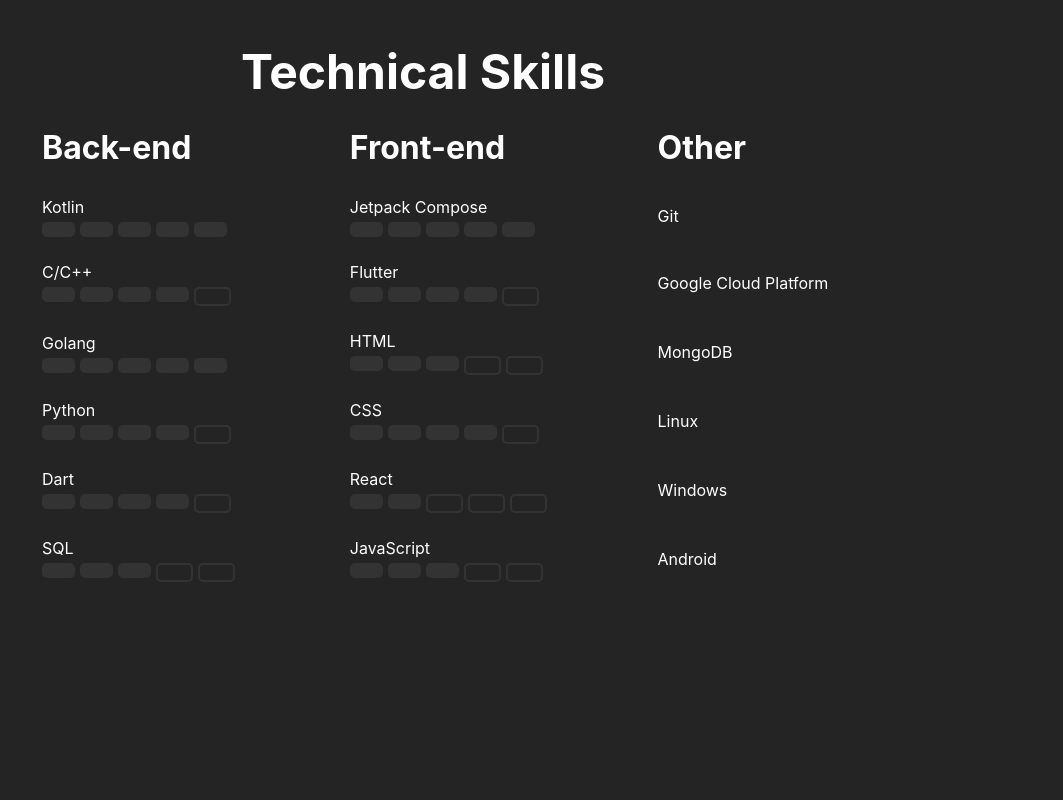
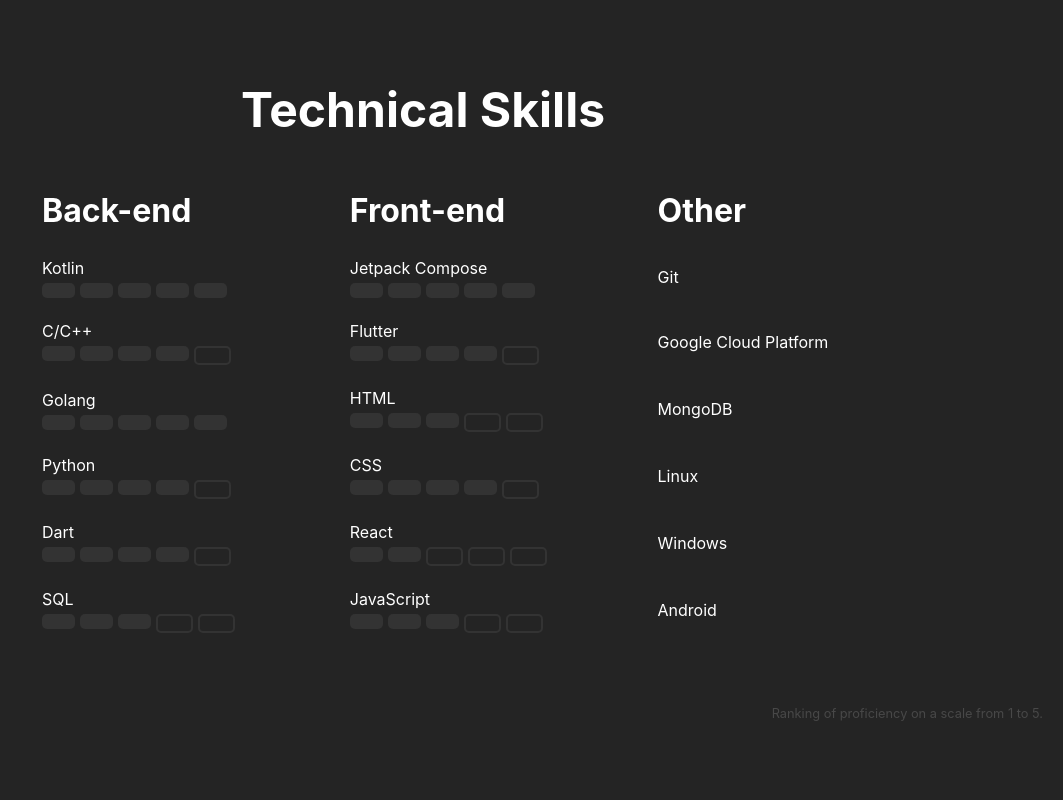
Before and after one commit to MaloSunce/ReactDemo, a React (Vite) app in the folder ReactDemo/: page / in a window 1280 px wide. Shown: the part 1780-2580 px from the top of the page, without its empty margins (217-1280 px from the left). Built offline with nearby package versions, Linux system fonts and the light colour scheme.

Commit message:
fix: TechSkills React layout

```diff
--- a/ReactDemo/src/content/AboutMe.css
+++ b/ReactDemo/src/content/AboutMe.css
@@ -10,12 +10,10 @@
     scroll-snap-align: start;
     padding: 40px;
     width: 75%;
-
     margin: auto;
 }
 
 .AboutMe h2, h3, p {
-    gap: 0;
     margin: 20px;
     padding: 0;
 }
--- a/ReactDemo/src/content/TechSkills.css
+++ b/ReactDemo/src/content/TechSkills.css
@@ -3,13 +3,13 @@
     flex-direction: column;
     height: 100vh;
     scroll-snap-align: start;
-    margin: auto;
+    margin: 5% auto;
     align-items: center;
     justify-content: center;
 }
 
 .TechSkills h3 {
-    margin: auto 0 auto 0;
+    margin: auto;
 }
 
 .TechSkills table {
@@ -17,7 +17,7 @@
 }
 
 table th, table td {
-    padding-bottom: 20px;
+    padding-bottom: 18px;
     text-align: left !important;
     max-width:80%;
     white-space:nowrap;
--- a/ReactDemo/src/content/TechSkills.jsx
+++ b/ReactDemo/src/content/TechSkills.jsx
@@ -55,7 +55,7 @@
 
     return (
         <div className="TechSkills" id="TechSkills">
-            <h2 style={{marginBottom: '1%'}}>Technical Skills</h2>
+            <h2 style={{marginBottom: '3%', marginTop: '7%'}}>Technical Skills</h2>
             <table {...getTableProps()} style={{width: '100%'}}>
                 <thead>
                 {headerGroups.map((headerGroup) => (
@@ -121,6 +121,12 @@
                 })}
                 </tbody>
             </table>
+            <p style={{
+                    fontSize: '0.8em',
+                    color: 'var(--accent-secondary)',
+                    marginTop: '4%',
+                    alignSelf: 'end'}}
+            >Ranking of proficiency on a scale from 1 to 5.</p>
         </div>
     );
 }
```
